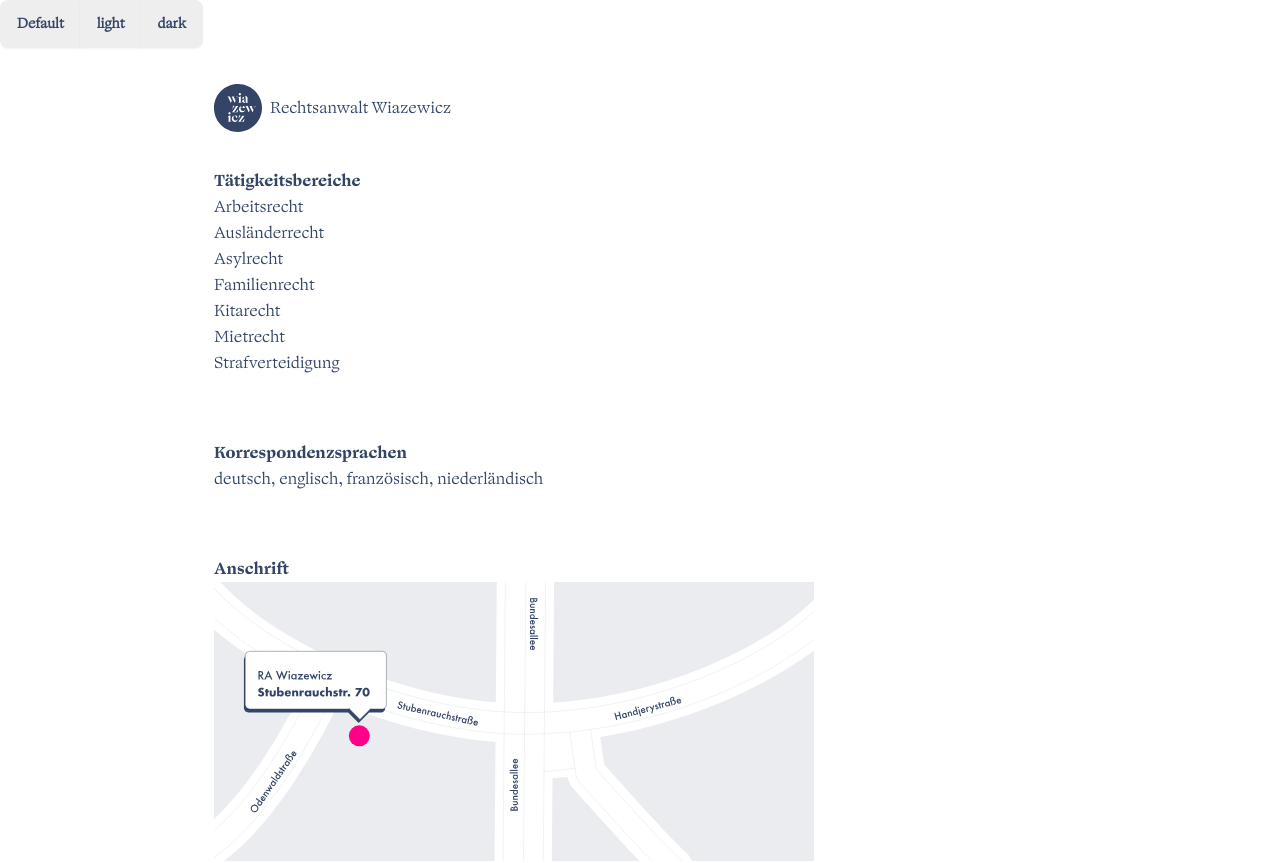
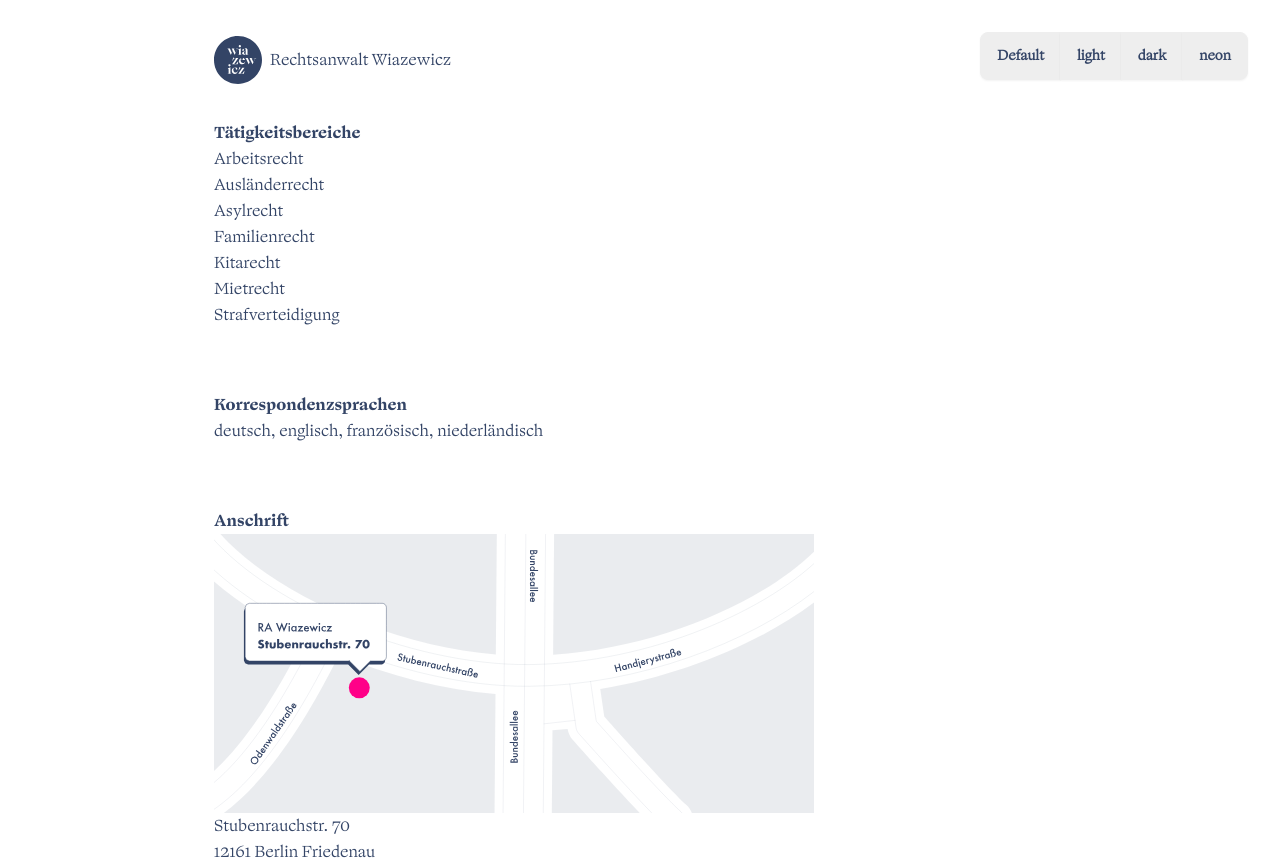
Before and after one commit to dreadbeard11/ra-wiazewicz, a Next.js app: page / in a window 1280 px wide. Shown: the top 863 px of the page. Built offline with nearby package versions, Linux system fonts and the light colour scheme.

Commit message:
Update layout.tsx
added selector for neon colors

```diff
--- a/src/app/layout.tsx
+++ b/src/app/layout.tsx
@@ -60,10 +60,11 @@ export default function RootLayout({
         <link rel="alternate" type="application/rss+xml" href="/feed.xml" />
       </head>
       <body>
-        <div className="join">
+        <div className="join fixed top-8 right-8 text-xs">
   <input type="radio" name="theme-buttons" className="btn theme-controller join-item" aria-label="Default" value="default"/>
   <input type="radio" name="theme-buttons" className="btn theme-controller join-item" aria-label="light" value="light"/>
   <input type="radio" name="theme-buttons" className="btn theme-controller join-item" aria-label="dark" value="darkx"/>
+  <input type="radio" name="theme-buttons" className="btn theme-controller join-item" aria-label="neon" value="neon"/>
 
 </div>
 
```
